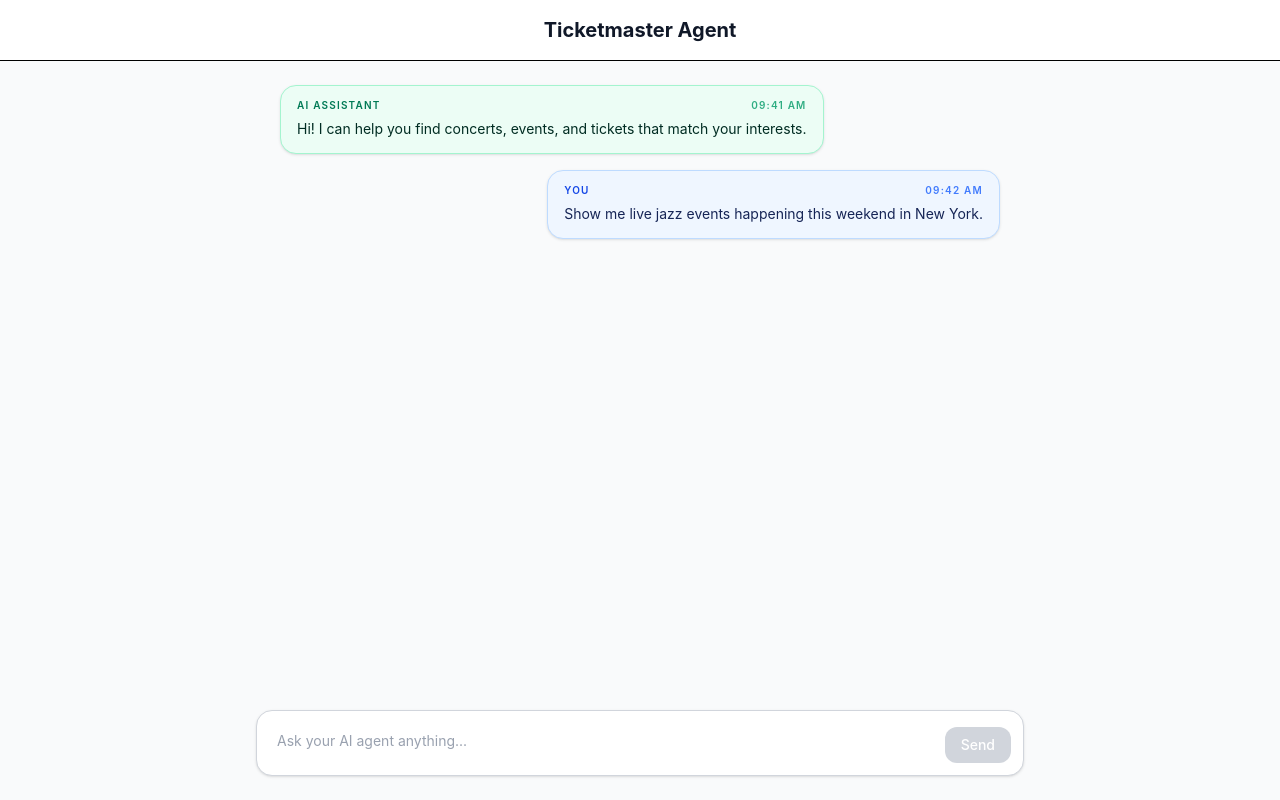
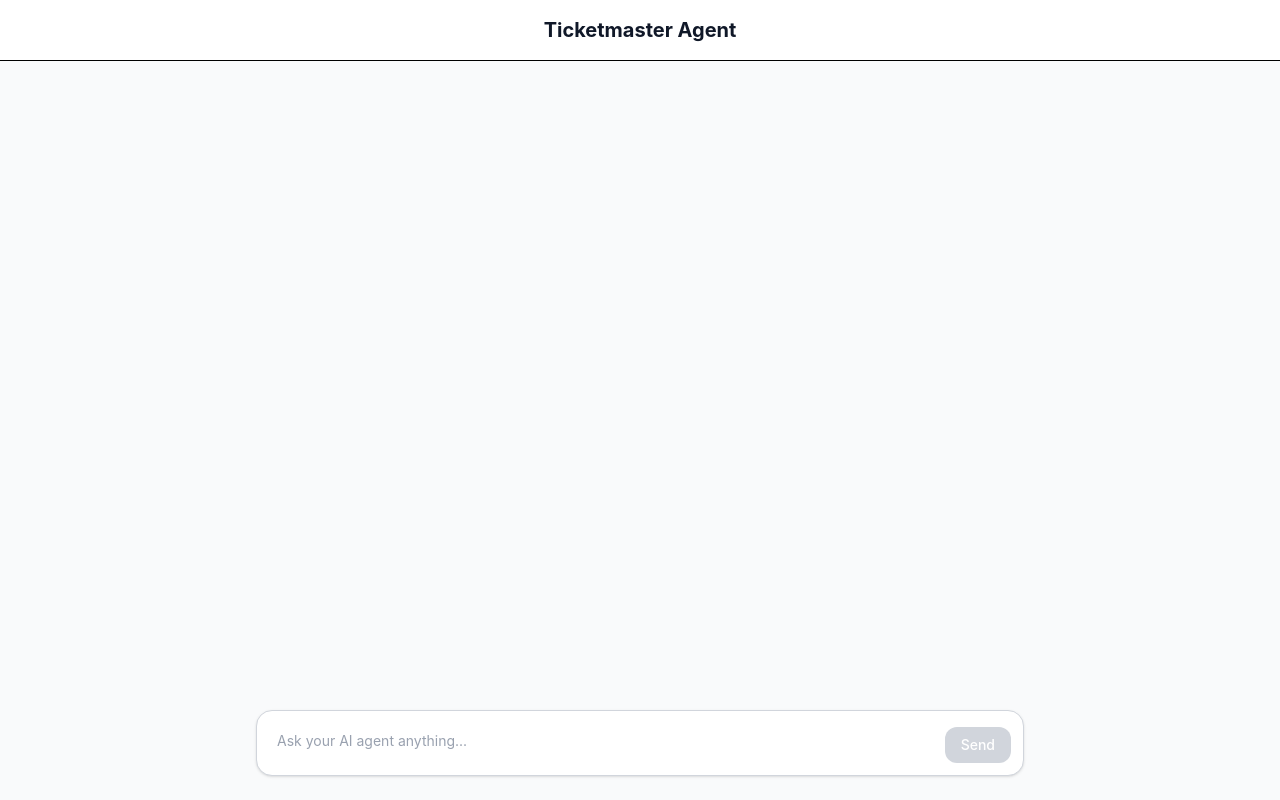
Before and after one commit to hp1430/Ticketmaster_agent, a React app in the folder frontend/: page / in a window 1280 px wide. Built offline with nearby package versions, Linux system fonts and the light colour scheme; the HTML template or start-up script is replaced by a standard one.

Commit message:
added thread id

```diff
--- a/frontend/src/components/Home/Home.jsx
+++ b/frontend/src/components/Home/Home.jsx
@@ -3,20 +3,8 @@
 import { MessageInputContainer } from "../MessageInput/MessageInputContainer";
 
 export const Home = () => {
-  const [messages, setMessages] = useState([
-    {
-      id: 1,
-      type: "ai",
-      text: "Hi! I can help you find concerts, events, and tickets that match your interests.",
-      timestamp: "09:41 AM",
-    },
-    {
-      id: 2,
-      type: "user",
-      text: "Show me live jazz events happening this weekend in New York.",
-      timestamp: "09:42 AM",
-    },
-  ]);
+  const [messages, setMessages] = useState([]);
+  const [threadId, setThreadId] = useState(null);
 
   return (
     <div className="flex min-h-screen flex-col bg-gray-50">
@@ -47,6 +35,8 @@
             <MessageInputContainer
               messages={messages}
               setMessages={setMessages}
+              threadId={threadId}
+              setThreadId={setThreadId}
             />
           </div>
         </div>
--- a/frontend/src/components/MessageInput/MessageInputContainer.jsx
+++ b/frontend/src/components/MessageInput/MessageInputContainer.jsx
@@ -10,7 +10,11 @@
   return `${baseUrl.replace(/\/$/, "")}/api/chat`;
 };
 
-export const MessageInputContainer = ({ setMessages }) => {
+export const MessageInputContainer = ({
+  setMessages,
+  threadId,
+  setThreadId,
+}) => {
   const [disabled, setDisabled] = useState(false);
   const [message, setMessage] = useState("");
 
@@ -38,14 +42,19 @@
     setMessages((prevMessages) => [...prevMessages, newMessage]);
 
     try {
+      const body = {
+        message: trimmedMessage,
+      };
+      if (threadId) {
+        body.thread_id = threadId;
+      }
+
       const response = await fetch(getBackendChatUrl(), {
         method: "POST",
         headers: {
           "Content-Type": "application/json",
         },
-        body: JSON.stringify({
-          message: trimmedMessage,
-        }),
+        body: JSON.stringify(body),
       });
 
       if (!response.ok) {
@@ -53,7 +62,7 @@
       }
 
       const data = await response.json();
-      console.log("data received:", data)
+      console.log("data received:", data);
       const assistantReply =
         data?.message || data?.text || "I received your message.";
 
@@ -69,6 +78,9 @@
           }),
         },
       ]);
+      if (!threadId) {
+        setThreadId(data.thread_id);
+      }
     } catch (error) {
       console.error("Failed to send message:", error);
       setMessages((prevMessages) => [
```
